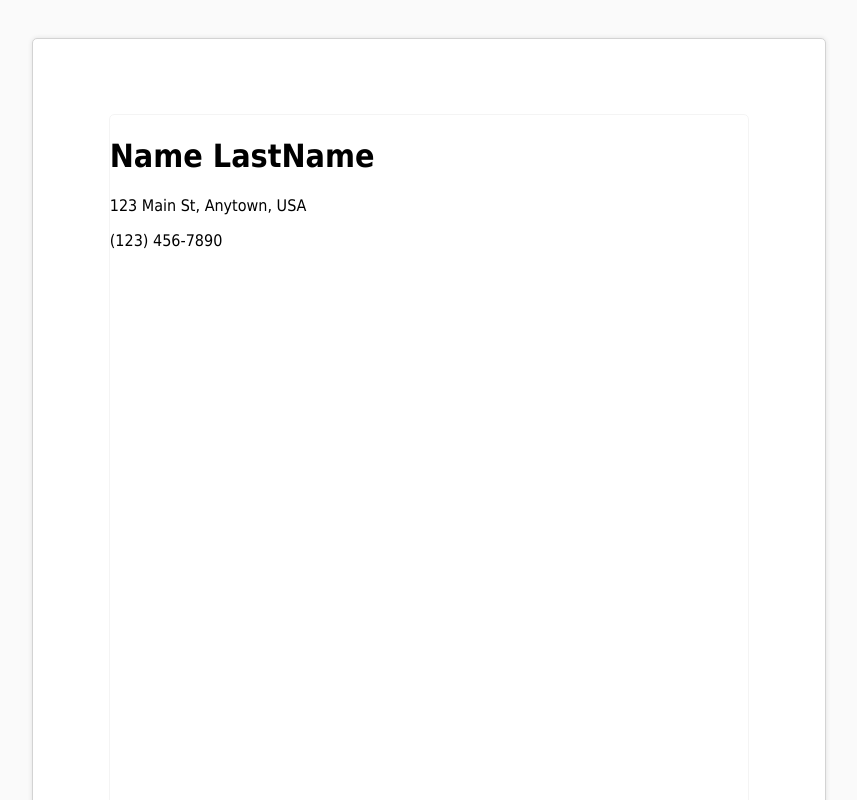
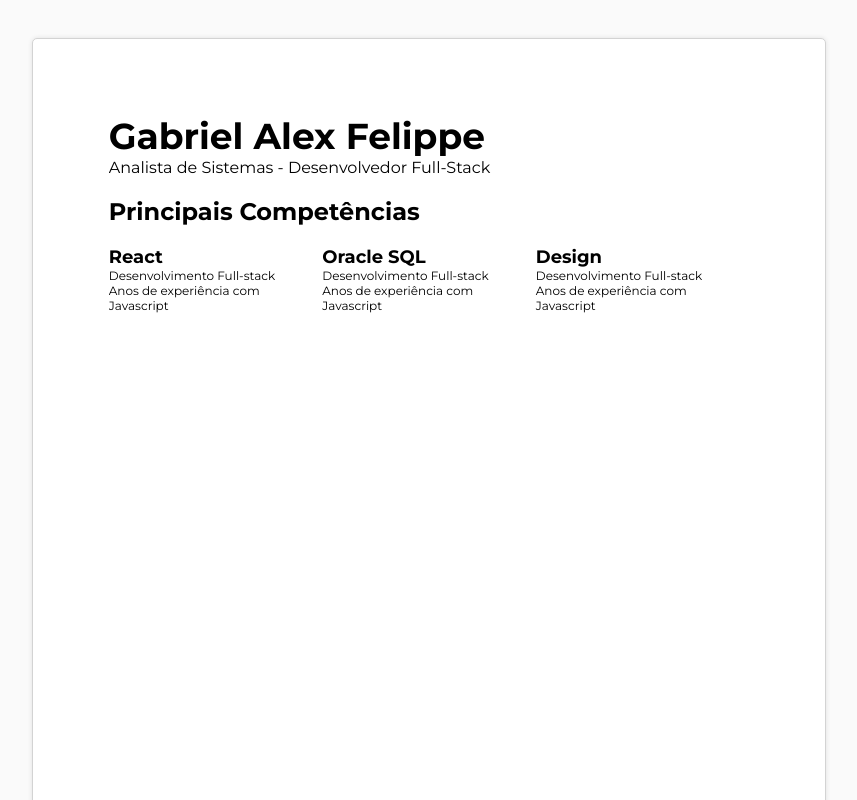
Before and after one commit to g-lippe/Resume, a plain HTML site: page index.html in a window 1280 px wide. Shown: the top 800 px of the page, without its empty margins (211-1068 px from the left). Drawn offline with Linux system fonts and the light colour scheme.

Commit message:
Added Header and Main Skills

```diff
--- a/index.html
+++ b/index.html
@@ -3,6 +3,8 @@
 <head>
     <title>Resume</title>
     <link rel="stylesheet" type="text/css" href="styles.css">
+
+
 </head>
 
 <body>
@@ -10,22 +12,53 @@
         <div class="page">
             <div class="subpage">
 
-
-                <div>
-                    <h1>Name LastName</h1>
-                    <p>123 Main St, Anytown, USA</p>
-                    <p>(123) 456-7890</p>
+                <div class="name_title">
+                    <h1>Gabriel Alex Felippe</h1>
+                    <span>Analista de Sistemas - Desenvolvedor Full-Stack</span>
                     <p>
                 </div>
 
+                <div class="main_skills">
+                    <h2>Principais Competências</h2>
 
+                    <div class="skills_holder">
+                        <div class="skill">
+                            <h3>React</h3>
+                            <p>
+                                Desenvolvimento Full-stack <br>
+                                Anos de experiência com Javascript
+                            </p>
+                        </div>
+
+                        <div class="skill">
+                            <h3>Oracle SQL</h3>
+                            <p>
+                                Desenvolvimento Full-stack <br>
+                                Anos de experiência com Javascript
+                            </p>
+                        </div>
+
+
+                        <div class="skill">
+                            <h3>Design</h3>
+                            <p>
+                                Desenvolvimento Full-stack <br>
+                                Anos de experiência com Javascript
+                            </p>
+                        </div>
+
+                    </div>
+
+
+
+
+                </div>
 
             </div>
 
 
 
         </div>
-
     </div>
 </body>
 
--- a/styles.css
+++ b/styles.css
@@ -1,15 +1,24 @@
+@import url('https://fonts.googleapis.com/css2?family=Montserrat:ital,wght@0,100..900;1,100..900&display=swap');
+
+
 body {
     width: 100%;
     height: 100%;
     margin: 0;
     padding: 0;
     background-color: #FAFAFA;
-    font: 12pt "Tahoma";
+    font-family: "Montserrat", serif;
+    font-optical-sizing: auto;
+    font-weight: 400;
+    font-style: normal;
+    /* letter-spacing: .1rem; */
 }
+
 * {
     box-sizing: border-box;
     -moz-box-sizing: border-box;
 }
+
 .page {
     width: 210mm;
     min-height: 297mm;
@@ -20,24 +29,84 @@ body {
     background: white;
     box-shadow: 0 0 5px rgba(0, 0, 0, 0.1);
 }
+
 .subpage {
     /* padding: 1cm; */
-    border: 1px #f4f4f4 solid;
+    /* border: 1px #f4f4f4 solid; */
     border-radius: 5px;
 
     height: 257mm;
     outline: 2cm #ffffff solid;
 }
 
+
+
+
+
+.name_title {
+    h1 {
+        font-size: 36px;
+        /* font-weight: bold; */
+        margin: 0;
+    }
+
+    span {
+        font-size: 16px;
+        font-weight: 400;
+    }
+}
+
+
+.main_skills {
+
+    .skills_holder {
+        display: flex;
+        justify-content: space-between;
+    }
+
+    .skill {
+        font-size: 12px;
+
+        h3 {
+            margin: 0;
+            font-size: 18px;
+
+        }
+
+        p {
+            margin-top: 0;
+        }
+    }
+
+}
+
+
+
+
+
+
+
+
+
+
+
+
+
+
+
 @page {
     size: A4;
     margin: 0;
 }
+
 @media print {
-    html, body {
+
+    html,
+    body {
         width: 210mm;
         height: 297mm;
     }
+
     .page {
         margin: 0;
         border: initial;
```
